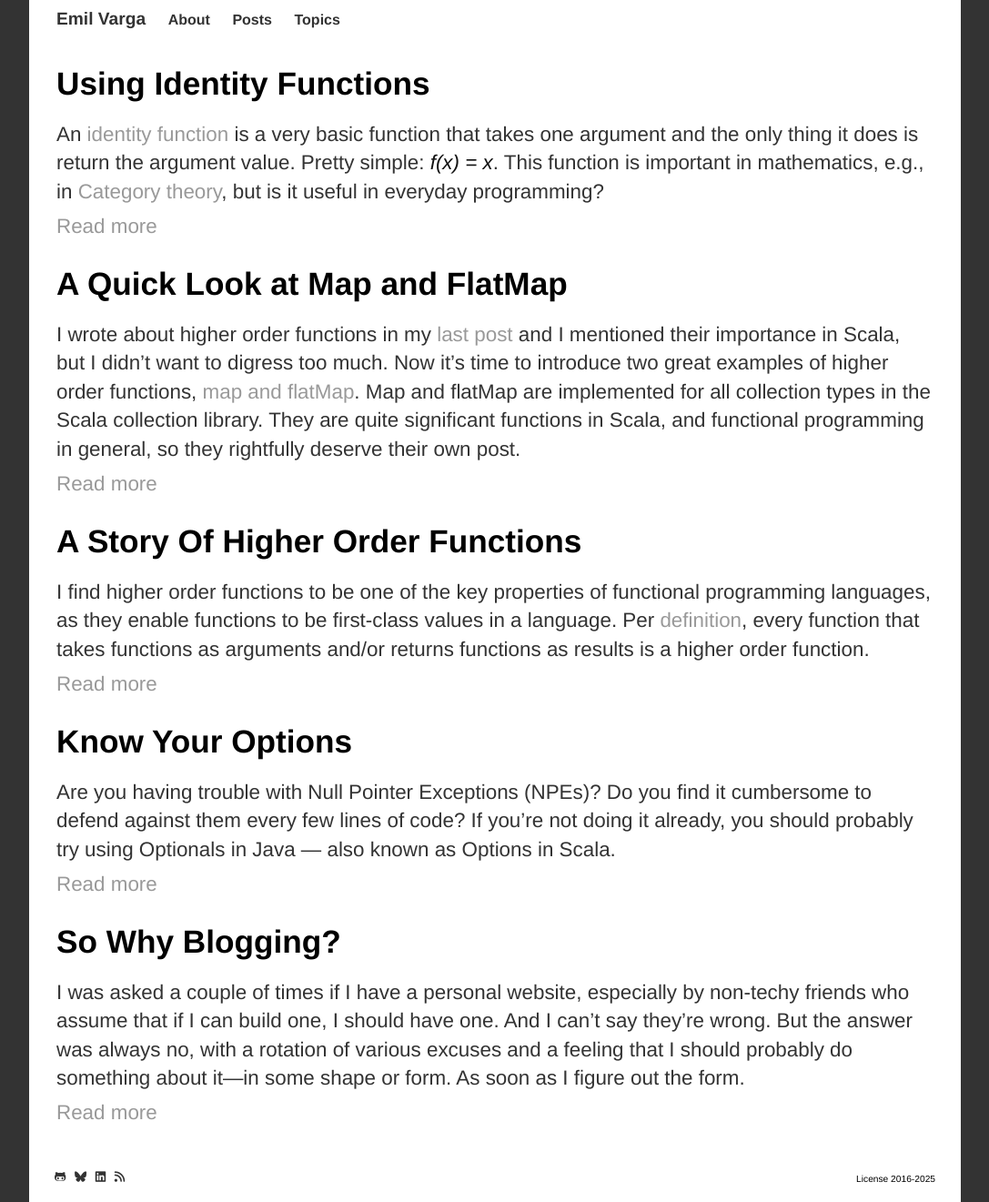
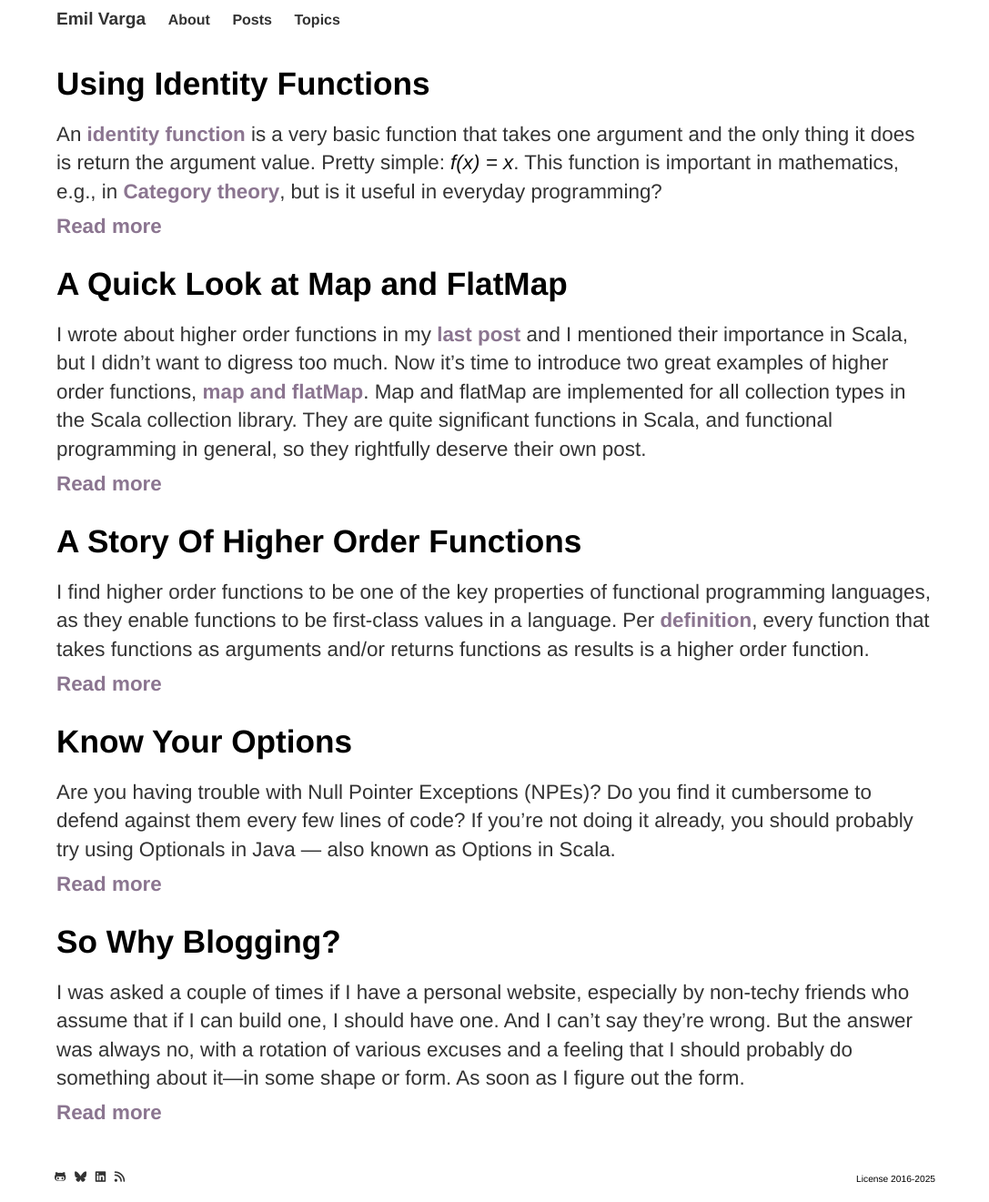
Before and after one commit to cogitor/cogitor.github.io, a Jekyll site: the page built from index.md, in a window 1280 px wide. Shown: the whole page at 91% size, without its empty margins (96-1183 px from the left). Built offline with Jekyll 4.4.1, drawn with Linux system fonts in a browser that asks for light colours; nearby versions of some CDN libraries; some web fonts are replaced; a style sheet for code colours, icons or effects is not loaded.

Commit message:
Improve page accessibility

```diff
--- a/_includes/footer.html
+++ b/_includes/footer.html
@@ -5,5 +5,5 @@
   <li><a href="{{site.production_url}}/rss.xml" target="_blank" rel="noopener noreferrer"><i class="fa-solid fa-rss" title="RSS Feeds"></i></a></li>
 </ul>
 <ul class="copyright">
-  <li>License 2016-2025 <a href="/LICENCE" target="_blank" rel="noopener noreferrer"><i class="cc cc-cc" aria-hidden="true"></i><i class="cc cc-by" aria-hidden="true"></i><i class="cc cc-nc" aria-hidden="true"></i><i class="cc cc-nd" aria-hidden="true"></i></a></li>
+  <li>License 2016-2025 <a href="/LICENCE" target="_blank" rel="noopener noreferrer" aria-label="Creative Commons License"><i class="cc cc-cc" aria-hidden="true"></i><i class="cc cc-by" aria-hidden="true"></i><i class="cc cc-nc" aria-hidden="true"></i><i class="cc cc-nd" aria-hidden="true"></i></a></li>
 </ul>
--- a/_layouts/default.html
+++ b/_layouts/default.html
@@ -3,13 +3,13 @@
   {% include head.html %}
   <body>
     <div class="container">
-      <div class="header">
+      <div class="header" role="banner">
         {% include header.html %}
       </div>
-      <div class="body">
+      <div class="body" role="main">
         {{content}}
       </div>
-      <div class="footer">
+      <div class="footer" role="contentinfo">
         {% include footer.html %}
       </div>
     </div>
--- a/css/main.css
+++ b/css/main.css
@@ -5,7 +5,7 @@
 html, body {
     height: 100%;
     font-family: 'Open Sans', Helvetica, Arial, sans-serif;
-    background-color: #333;
+    background-color: #FFF;
 }
 
 .container {
@@ -90,11 +90,13 @@
 }
 
 .body a {
-    color: #999;
+    color: #8B7590;
+    font-weight: bold;
 }
 
 a:hover {
-    color: #999;
+    color: #98859C;
+    font-weight: bold;
     text-decoration: underline;
 }
 
--- a/index.md
+++ b/index.md
@@ -10,10 +10,10 @@
 <ul class="latest">
   {% for post in site.posts limit:5 %}
     <li>
-      <h1>{{ post.title }}</h1>
+      <h1 id="{{ post.date | date: '%s' }}">{{ post.title }}</h1>
       {{ post.excerpt }}
       {% if post.content contains '<!--break-->' %}
-        <a class="latest" href="{{ post.url }}">Read more</a>
+        <a class="latest" href="{{ post.url }}" aria-labelledby="{{ post.date | date: '%s' }}">Read more</a>
       {% endif %}
     </li>
   {% endfor %}
```
